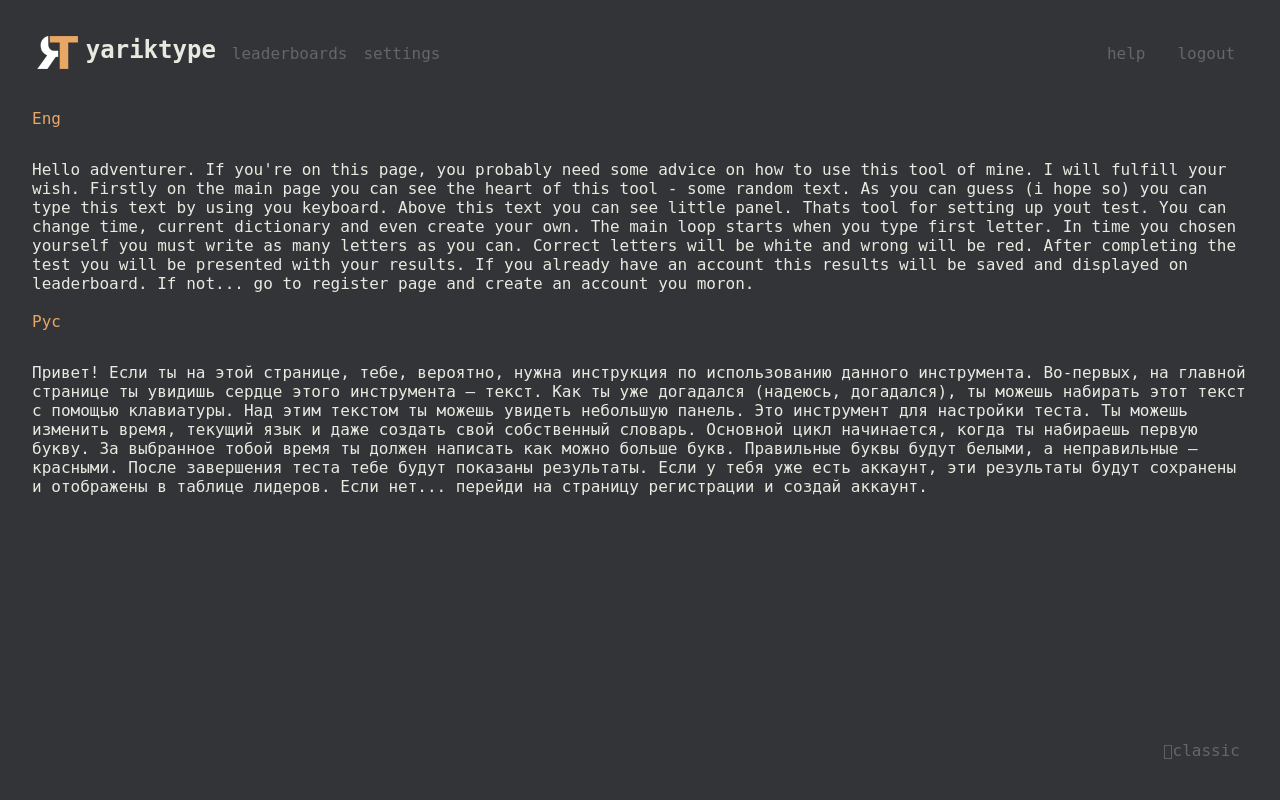
After one commit to Polyiodide/yariktype, a Django app: template YarikType/templates/yariktype/help.html in a window 1280 px wide. The commit adds this page. Run offline with Django 3.2, Linux system fonts and the light colour scheme; the template is opened without the code that fills it, so the values that code supplies are empty.

Commit message:
help page

```diff
--- a/YarikType/static/yariktype/leaderboards.js
+++ b/YarikType/static/yariktype/leaderboards.js
@@ -40,7 +40,9 @@ function handleButtonActive() {
 
 function init() {
 	handleButtonActive();
-	createTable(15)
+        document.quertSelector('.buttons button[mode="30"]').click();
+        createTable(30);
+
 }
 
 window.onloadFuncs.push(init);
--- a/YarikType/templates/yariktype/header.html
+++ b/YarikType/templates/yariktype/header.html
@@ -9,6 +9,7 @@
 	<nav>
 		<a class='textButton' href='/leaderboards'>leaderboards</a>
 		<a class='textButton' href='/settings'>settings</a>
+		<a class='textButton' href='/help'>help</a>
 		{% if user %}
 			<a class='textButton' href='/profile/{{ user.username }}'>{{ user.username }}</a>
 			<a class='textButton' href='/logout'>logout</a>
--- /dev/null
+++ b/YarikType/templates/yariktype/help.html
@@ -0,0 +1,27 @@
+{% extends 'yariktype/base.html' %}
+
+{% block content %}
+<div class='section'>
+        <div class='title'>Eng</div>
+        <div class='sectionBody'>
+                Hello adventurer. If you're on this page, you probably need some advice on how to use this tool of mine. I will fulfill your wish.
+                Firstly on the main page you can see the heart of this tool - some random text. As you can guess (i hope so) you can type this text by using you keyboard.
+                Above this text you can see little panel. Thats tool for setting up yout test. You can change time, current dictionary and even create your own.
+                The main loop starts when you type first letter. In time you chosen yourself you must write as many letters as you can. Correct letters will be white and wrong will be red.
+                After completing the test you will be presented with your results. If you already have an account this results will be saved and displayed on leaderboard.
+                If not... go to register page and create an account you moron.
+        </div>
+</div>
+<br>
+<div class='section'>
+        <div class='title'>Рус</div>
+        <div class='sectionBody'>
+                Привет! Если ты на этой странице, тебе, вероятно, нужна инструкция по использованию данного инструмента.
+                Во-первых, на главной странице ты увидишь сердце этого инструмента — текст. Как ты уже догадался (надеюсь, догадался), ты можешь набирать этот текст с помощью клавиатуры.
+                Над этим текстом ты можешь увидеть небольшую панель. Это инструмент для настройки теста. Ты можешь изменить время, текущий язык и даже создать свой собственный словарь.
+                Основной цикл начинается, когда ты набираешь первую букву. За выбранное тобой время ты должен написать как можно больше букв. Правильные буквы будут белыми, а неправильные — красными.
+                После завершения теста тебе будут показаны результаты. Если у тебя уже есть аккаунт, эти результаты будут сохранены и отображены в таблице лидеров.
+                Если нет... перейди на страницу регистрации и создай аккаунт.
+        </div>
+</div>
+{% endblock %}
--- a/YarikType/templates/yariktype/test.html
+++ /dev/null
@@ -1,4 +0,0 @@
-{% extends 'yariktype/base.html' %}
-
-{% block content %}
-{% endblock %}
--- a/YarikType/urls.py
+++ b/YarikType/urls.py
@@ -6,11 +6,11 @@ urlpatterns = [
     path('', views.AppView.as_view(), name='index'),
     path('leaderboards', views.LeaderboardsView.as_view(), name='leaderboards'),
     path('settings', views.SettingsView.as_view(), name='settings'),
+    path('help', views.HelpView.as_view(), name='help'),
     path('profile/<slug:slug>', views.ProfileView.as_view(), name='profile'),
     path('login', views.LoginView.as_view(), name='login'),
     path('register', views.RegisterView.as_view(), name='register'),
     path('logout', views.logout, name='logout'),
-    path('themes', views.TestView.as_view()),
     path('languages/<str:slug>', views.dictionary),
     path('list_themes', views.list_themes),
     path('list_dicts', views.list_dictionaries),
```
Also changed, not shown: YarikType/static/yariktype/themes/escanor.css (added, +9 -0 lines), YarikType/views.py (+16 -10 lines).
